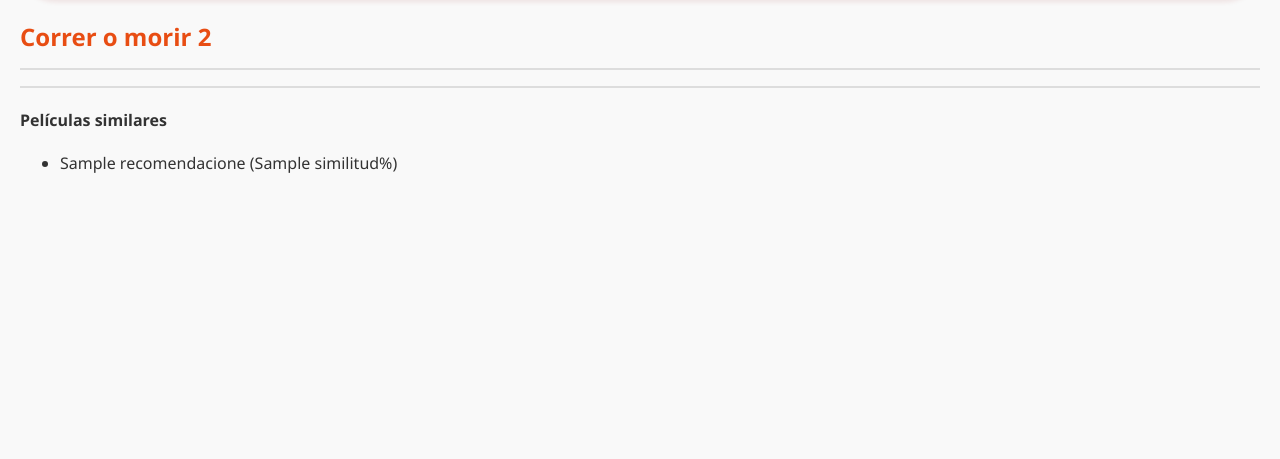
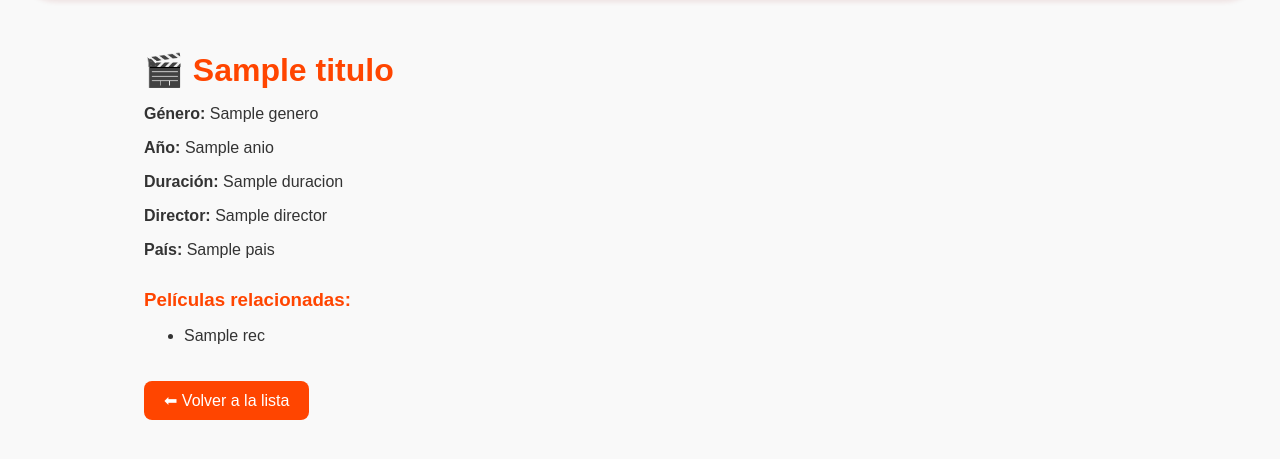
Before and after one commit to Mbappe-7/netflix, a Django app: template netflix/netflix_app/templates/netflix_app/detalle_pelicula.html in a window 1280 px wide. Shown: the part 90-549 px from the top of the page. Run offline with Django 5.2, Linux system fonts and the light colour scheme; data comes from the database, SQL or seed files in the repository; tables that the repository leaves empty hold one stand-in row (values such as "Sample post"); the template is opened without the code that fills it: values that come from a table or form of the project are taken from there, most other values are stand-ins (such as "Sample title", 1, 10 or a date in 2020); parts of the project's set-up code (start-up, migrations or seed data) failed here and were passed over.

Commit message:
Describe lo que hiciste

```diff
--- a/netflix/netflix_app/templates/netflix_app/detalle_pelicula.html
+++ b/netflix/netflix_app/templates/netflix_app/detalle_pelicula.html
@@ -1,29 +1,28 @@
 {% extends "netflix_app/base.html" %}
+{% block title %}Detalles de {{ pelicula.title }}{% endblock %}
 {% block content %}
-<div class="container mt-5">
-  {% if error %}
-    <p class="text-danger">{{ error }}</p>
-  {% else %}
-    <h2>{{ pelicula.title }}</h2>
-    <hr>
 
-    <ul class="list-group">
-      {% for key, value in pelicula.items %}
-        <li class="list-group-item"><strong>{{ key|title }}:</strong> {{ value }}</li>
-      {% endfor %}
-    </ul>
-
-    <hr>
-    <h4>Películas similares</h4>
+{% if error %}
+  <h2 style="color: red;">{{ error }}</h2>
+{% else %}
+  <div style="width:80%; margin:auto; padding:20px; font-family:'Poppins', sans-serif;">
+    <h1 style="color:#ff4500;">🎬 {{ titulo }}</h1>
+    <p><strong>Género:</strong> {{ genero }}</p>
+    <p><strong>Año:</strong> {{ anio }}</p>
+    <p><strong>Duración:</strong> {{ duracion }}</p>
+    <p><strong>Director:</strong> {{ director }}</p>
+    <p><strong>País:</strong> {{ pais }}</p>
     {% if recomendaciones %}
+      <h3 style="margin-top:30px; color:#ff4500;">Películas relacionadas:</h3>
       <ul>
-        {% for r in recomendaciones %}
-          <li>{{ r.titulo }} ({{ r.similitud }}%)</li>
+        {% for rec in recomendaciones %}
+          <li>{{ rec }}</li>
         {% endfor %}
       </ul>
-    {% else %}
-      <p>No hay recomendaciones disponibles.</p>
     {% endif %}
-  {% endif %}
-</div>
+
+    <a href="{% url 'netflix_app:lista_peliculas' %}" style="display:inline-block; margin-top:20px; color:#fff; background:#ff4500; padding:10px 20px; border-radius:8px; text-decoration:none;">⬅ Volver a la lista</a>
+  </div>
+{% endif %}
+
 {% endblock %}
```
Also changed, not shown: netflix/netflix_app/templates/netflix_app/lista_peliculas.html (+30 -15 lines), netflix/netflix_app/views.py (+29 -15 lines).
